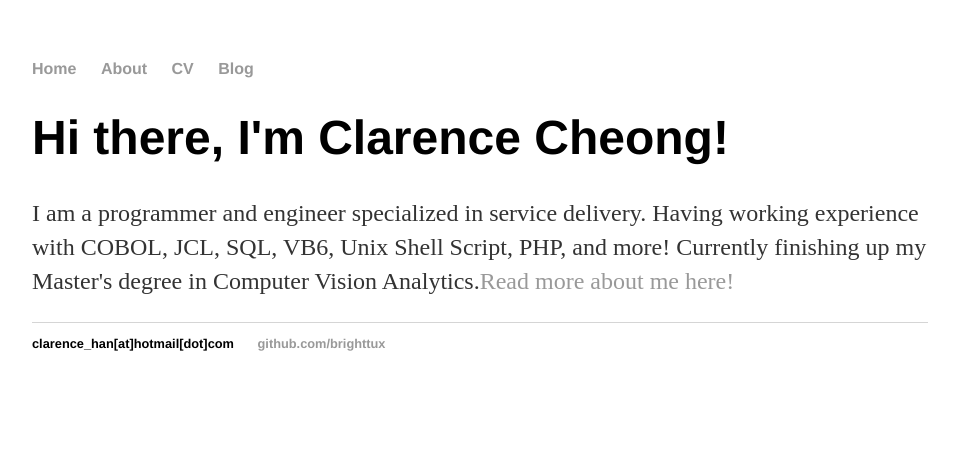
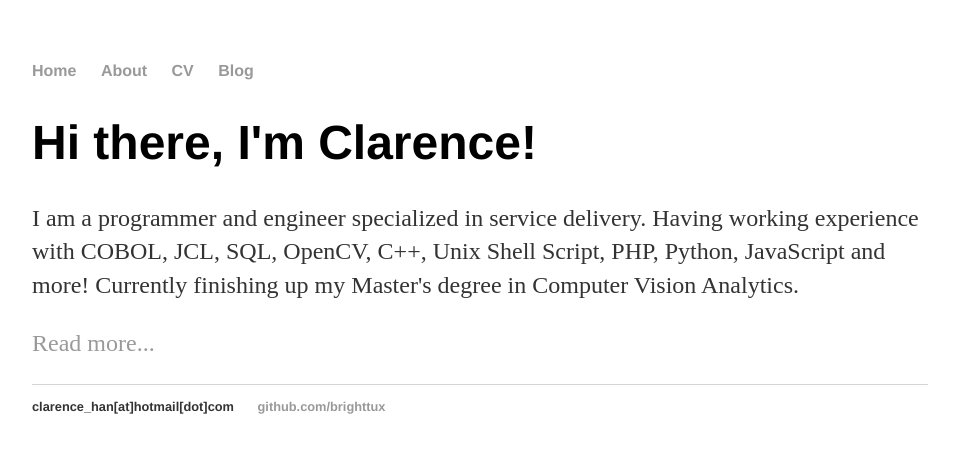
Before and after one commit to BrightTux/brighttux_old.github.io, a Jekyll site: the page built from index.html, in a window 1280 px wide. Shown: the top 453 px of the page, without its empty margins (160-1119 px from the left). Built offline with Jekyll 4.4.1, drawn with Linux system fonts in a browser that asks for light colours.

Commit message:
included more details

```diff
--- a/_config.yml
+++ b/_config.yml
@@ -1,2 +1,3 @@
 name: Clarence Cheong
 markdown: kramdown
+permalink: /blog/:year/:month/:day/:title
--- a/_layouts/default.html
+++ b/_layouts/default.html
@@ -2,9 +2,12 @@
 <html>
   <head>
     <title>{{ page.title }}</title>
-			<!-- link to main stylesheet -->
+
     <link rel="stylesheet" type="text/css" href="/css/main.css">
+
   </head>
+
+
   <body>
     <nav>
 <ul>
@@ -18,7 +21,8 @@
 
   {{ content }}
 
-			</div><!-- /.container -->
+</div>
+
   <footer>
    <ul>
    <li>clarence_han[at]hotmail[dot]com</li>
@@ -26,4 +30,5 @@
    </ul>
   </footer>
   </body>
+
 </html>
--- a/css/main.css
+++ b/css/main.css
@@ -1,43 +1,29 @@
-body {
-    margin: 60px auto;
-    width: 70%;
-}
-nav ul, footer ul {
-    font-family:'Helvetica', 'Arial', 'Sans-Serif';
-    padding: 0px;
-    list-style: none;
-    font-weight: bold;
-}
-nav ul li, footer ul li {
-    display: inline;
-    margin-right: 20px;
-}
-a {
-    text-decoration: none;
-    color: #999;
-}
-a:hover {
-    text-decoration: underline;
-}
-h1 {
-    font-size: 3em;
-    font-family:'Helvetica', 'Arial', 'Sans-Serif';
-}
-p {
-    font-size: 1.5em;
-    line-height: 1.4em;
-    color: #333;
-}
-footer {
-    border-top: 1px solid #d5d5d5;
-    font-size: .8em;
-}
+body { margin: 60px auto; width: 70%; }
 
-ul.posts {
-    margin: 20px auto 40px;
-    font-size: 1.5em;
-}
+a { text-decoration: none; color: #999; }
+a:hover { text-decoration: underline; }
 
-ul.posts li {
-    list-style: none;
-}
+p, ul { font-size: 1.5em; line-height: 1.4em; color: #333; }
+
+h1, h2, h3, h4 { font-family: 'Helvetica', 'Arial', 'Sans-Serif'; }
+h1 { font-size: 3em;  }
+h2 { font-size: 2.7em; }
+h3 { font-size: 2.3em; }
+h4 { font-size: 1.9em; }
+
+nav ul, footer ul { font-size: 1em; font-family: 'Helvetica', 'Arial', 'Sans-Serif'; padding: 0px; list-style: none; font-weight: bold; }
+nav ul li, footer ul li { display: inline; margin-right: 20px; }
+
+footer { border-top: 1px solid #d5d5d5; font-size: .8em; }
+
+/* Blog */
+ul.posts { margin: 20px auto 40px; font-size: 1.5em; }
+ul.posts li { list-style: none; }
+
+/* CV */
+.cv { margin: 0px 0px 60px; }
+.cv h1 { font-size: 3em; }
+.cv h2 { font-size: 2em; }
+.cv address, .cv .download { font-family: 'Helvetica', 'Arial', 'Sans-Serif'; }
+.cv address, .cv p { font-size: 1.2em; }
+.cv .download { float: right; font-size: .8em; text-transform: uppercase; }
--- a/index.html
+++ b/index.html
@@ -2,7 +2,9 @@
 layout: default
 title: Clarence Cheong
 ---
-<div class="blurb">
-	<h1>Hi there, I'm Clarence Cheong!</h1>
-        <p>I am a programmer and engineer specialized in service delivery. Having working experience with COBOL, JCL, SQL, VB6, Unix Shell Script, PHP, and more! Currently finishing up my Master's degree in Computer Vision Analytics.<a href="/about">Read more about me here!</a></p>
-</div><!-- /.blurb -->
+
+		<div class="blurb">
+			<h1>Hi there, I'm Clarence!</h1>
+			<p>I am a programmer and engineer specialized in service delivery. Having working experience with COBOL, JCL, SQL, OpenCV, C++, Unix Shell Script, PHP, Python, JavaScript and more! Currently finishing up my Master's degree in Computer Vision Analytics.</p>
+			<p><a href="/about">Read more...</a></p>
+		</div>
```
Also changed, not shown: _posts/2014-04-30-hank-quinlan-site-launched.md (added, +7 -0 lines), about/index.html (added, +22 -0 lines), blog/atom.xml (added, +27 -0 lines), blog/index.html (+8 -7 lines), cv/index.html (added, +22 -0 lines), README.md. Lines whose indentation alone changed are shown as unchanged.
